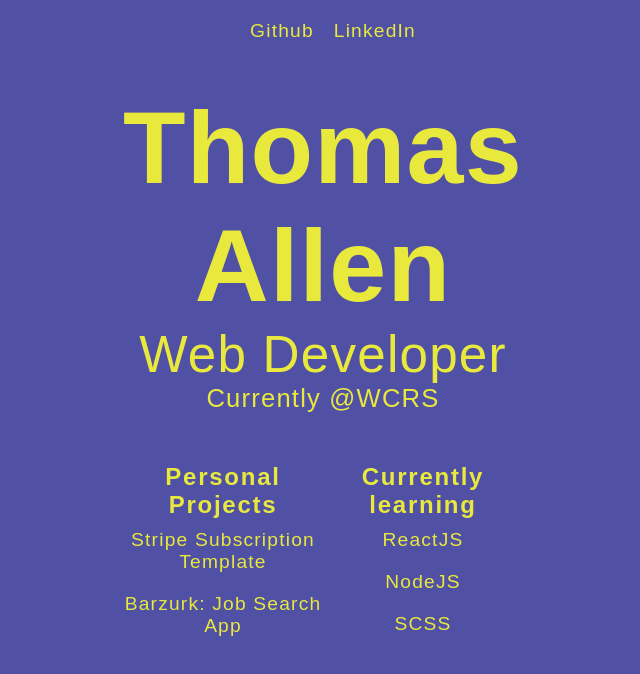
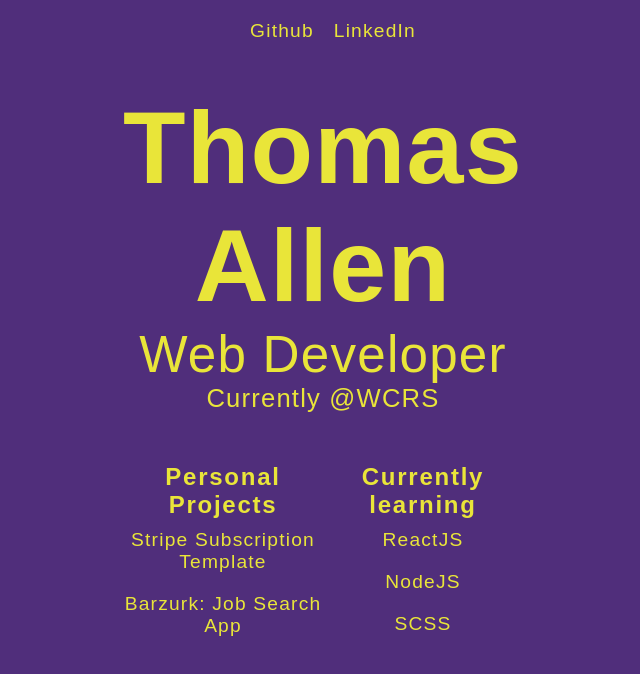
Before and after one commit to tjallen27/Portfolio, a React (Create React App) app: page / in a window 1280 px wide. Shown: the top 674 px of the page, without its empty margins (317-957 px from the left). Built offline with nearby package versions, Linux system fonts and the light colour scheme.

Commit message:
Initial commit

```diff
--- a/src/App.css
+++ b/src/App.css
@@ -1,6 +1,6 @@
 body {
   height: 100vh;
-  background: rgba(50, 50, 150, 0.85);
+  background: rgba(50, 10, 100, 0.85);
   font-weight: 300;
   letter-spacing: 1.2px;
 }
```
